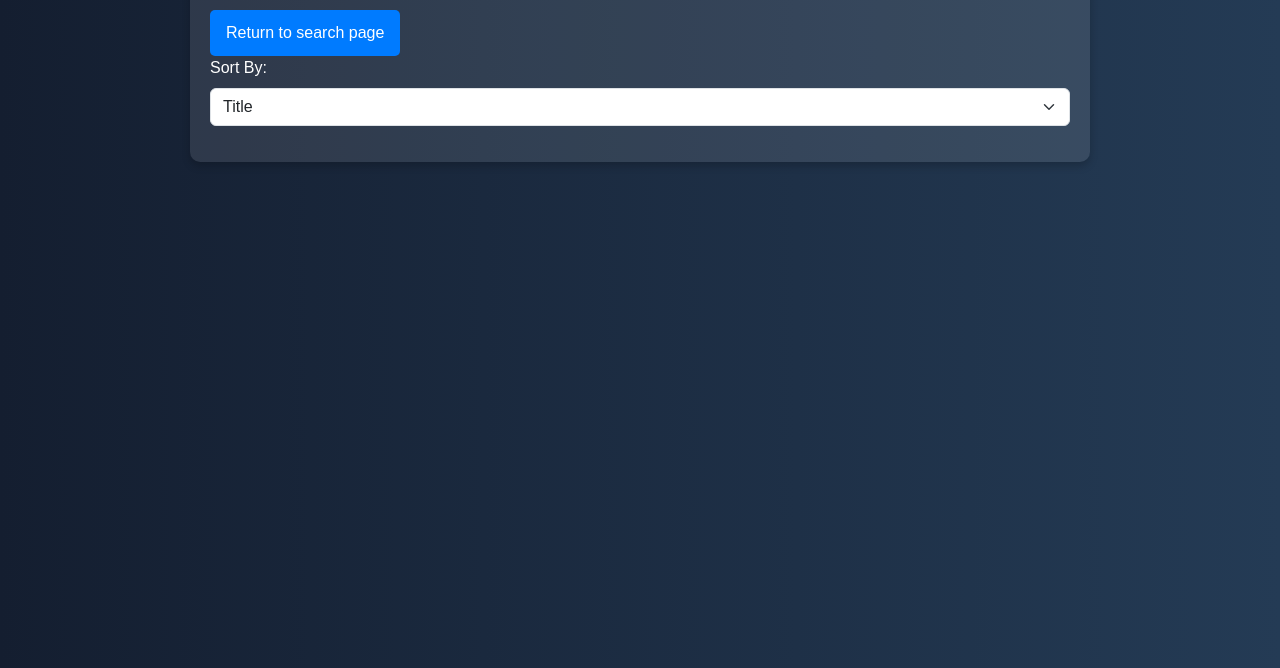
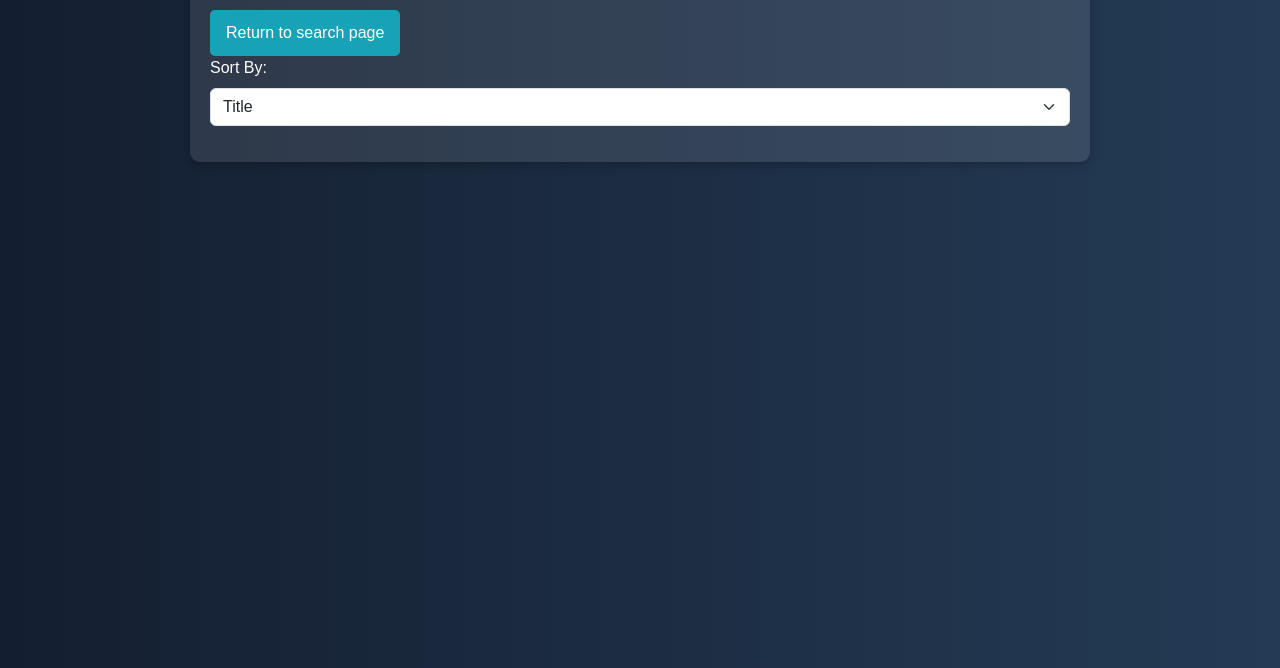
Before and after one commit to jalaafarhat/IMDB-clone-website, a website: page Client/favorites.html in a window 1280 px wide. Shown: the part 132-800 px from the top of the page. Drawn offline with nearby package versions, Linux system fonts and the light colour scheme; some packages are replaced by stand-ins of ours; no server answers; sample sign-in values are in the browser's storage; a script that the page names is missing.

Commit message:
adding style

```diff
--- a/Client/favorites.html
+++ b/Client/favorites.html
@@ -39,6 +39,7 @@
         color: white;
         border-radius: 5px;
         padding: 10px 15px;
+        transition: 0.3s;
       }
 
       .btn:hover {
@@ -105,12 +106,12 @@
 
       #favoritesButton,
       #searchButton {
-        background-color: #007bff;
+        background-color: #17a2b8;
       }
 
       #favoritesButton:hover,
       #searchButton:hover {
-        background-color: #0056b3;
+        background-color: #138496;
       }
 
       /* Responsive Design */
```
Also changed, not shown: Client/info.html (+1 -0 lines), Client/search.html (+1 -0 lines).
